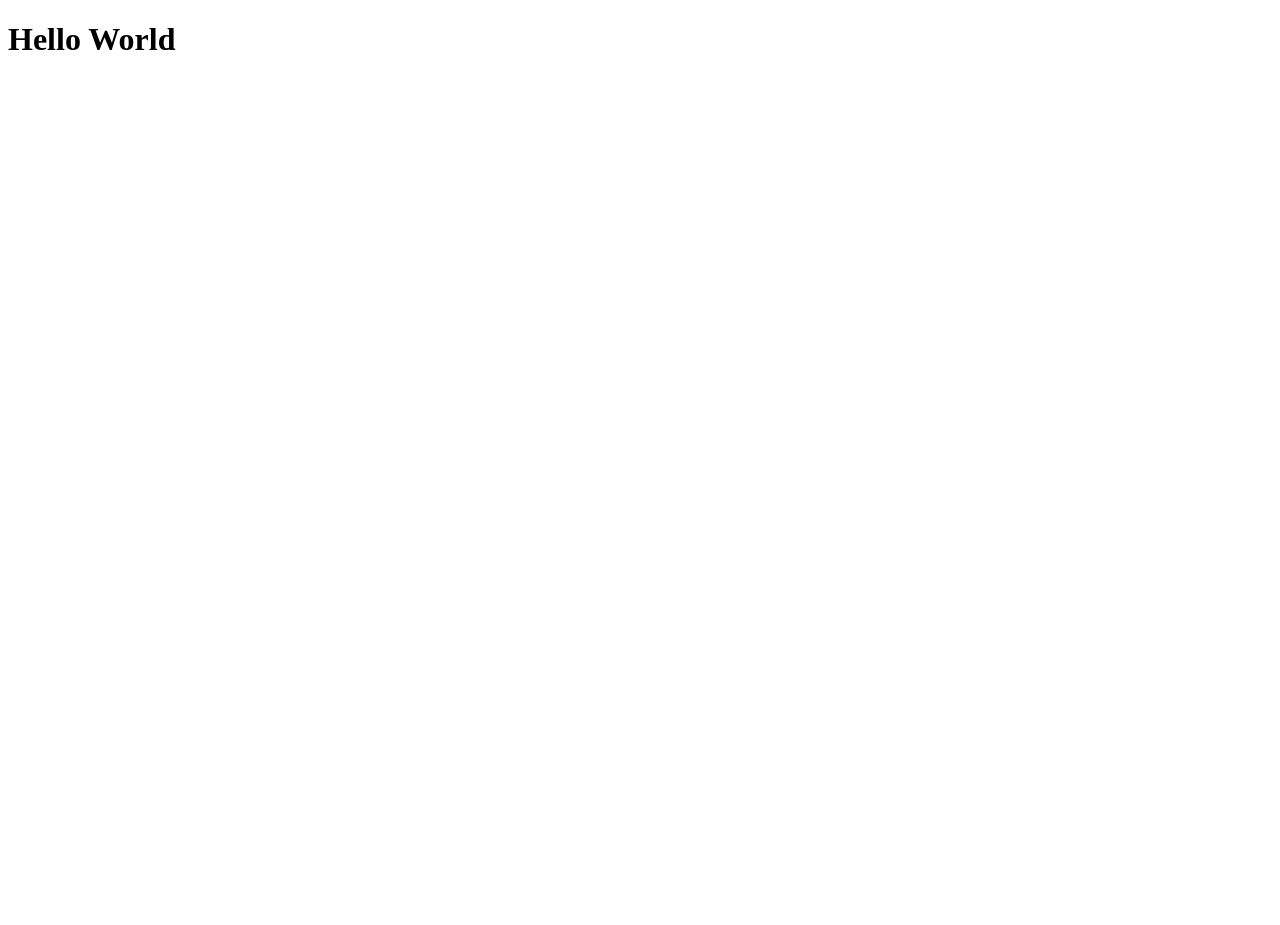
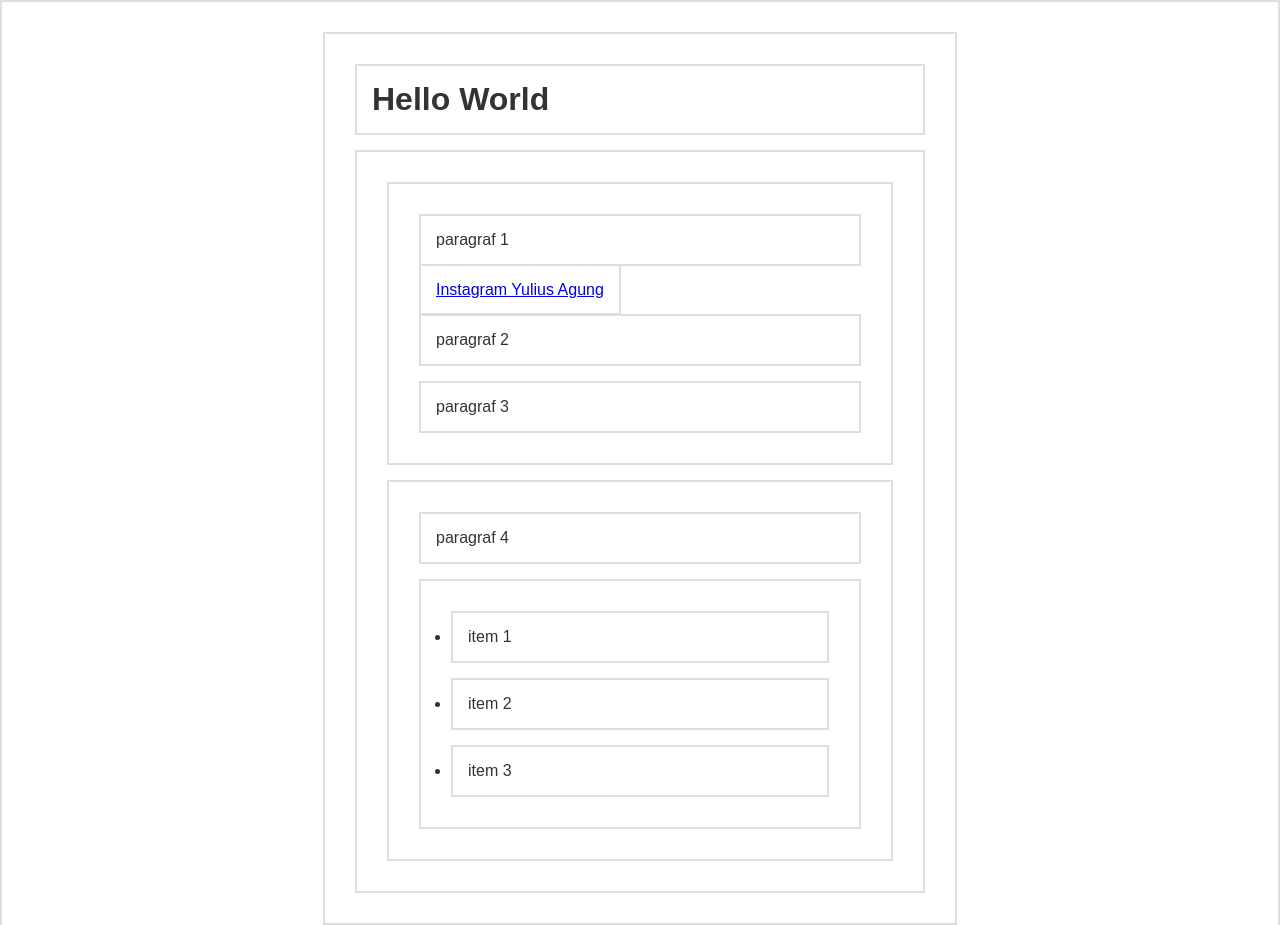
Before and after one commit to yuliusagungt/PBP, a plain HTML site: page cobajs.html in a window 1280 px wide. Shown: the top 925 px of the page. Before the commit the page ends 800 px from the top, so only its background shows below. Drawn offline with Linux system fonts and the light colour scheme.

Commit message:
mencoba js

```diff
--- a/coba.js
+++ b/coba.js
@@ -59,7 +59,45 @@
 
 //Array
 var nama = ['Aba', 'Abi', 'Abu', 'Abe', 'Abo'];
-var angka = [1, 3, 5, 7, 9];
+var angka = [1, 3, 5, 7, 9, 2, 4, 6, 8];
 var arr1 = [nama, angka, 'teks'];
 var arr2 = ['saya', false, nama, [4, 5, 6]];
-console.log(arr2[3][1]);
+
+// console.log(arr2[3][1]);
+// for(var i = 0; i < nama.length; i++){
+//     console.log((i+1) + '. Nama : ' +  nama[i]);
+// }
+
+//pop menghapus data dari belakang
+//push menambah data dari belakang
+//unshift menambah data dari depan
+//shift menghapus data dari depan
+//slice (slice(awal, akhir)), memanggil sesuai batas
+//splice (splice(indexAwal, mau dihapus brp, element baru1, element baru2, ...))
+//foreach
+// nama.forEach(function(e, i) {
+//     console.log('Mahasiswa ke - ' + (i+1) + ' adalah ' + e);
+// })
+
+//map
+// var angka2 = angka.map(function(e) {
+//     return e * 2;
+// });
+
+// console.log(angka2.join(' - '));
+
+//sort
+// angka.sort();
+// console.log(angka.join(' - '));
+
+//filter
+// var angka2 = angka.filter(function(x) {
+//     return x > 5;
+// })
+// console.log(angka2.join(' - '));
+
+//find (menghasilkan 1 nilai)
+// var angka2 = angka.find(function(x) {
+//     return x > 5;
+// })
+// console.log(angka2);
--- /dev/null
+++ b/cobaDOM.js
@@ -0,0 +1,2 @@
+// getElementbyId
+const judul = document.getElementsById("judul");
--- a/cobajs.html
+++ b/cobajs.html
@@ -1,10 +1,47 @@
 <!DOCTYPE html>
 <html lang="en">
 <head>
-    <title>Coba JS</title>
+  <meta charset="UTF-8">
+  <title>Dom Selection</title>
+  <style>
+    * {
+        border: 2px solid #dedede;
+        padding: 15px;
+        margin: 15px;
+    }
+    html {
+      margin: 0;
+      padding: 0;
+    }
+    body {
+      max-width: 600px;
+      margin: 30px auto;
+      font-family: sans-serif;
+      color: #333;
+    }
+  </style>
+
 </head>
 <body>
-    <h1>Hello World</h1>
-    <script src="coba.js"></script>
+
+  <h1 id="judul">Hello World</h1>
+  <div id="container">
+      <section id="a">
+          <p class="p1">paragraf 1</p>
+          <a href="http://instagram.com/yulius.agung">Instagram Yulius Agung</a>
+          <p class="p2">paragraf 2</p>
+          <p class="p3">paragraf 3</p>
+      </section>
+      <section id="b">
+          <p>paragraf 4</p>
+          <ul>
+              <li>item 1</li>
+              <li>item 2</li>
+              <li>item 3</li>
+          </ul>
+      </section>
+  </div>
+
+<script src="cobaDOM.js"></script>
 </body>
 </html>
```
Also changed, not shown: coba.html (+2 -17 lines).
